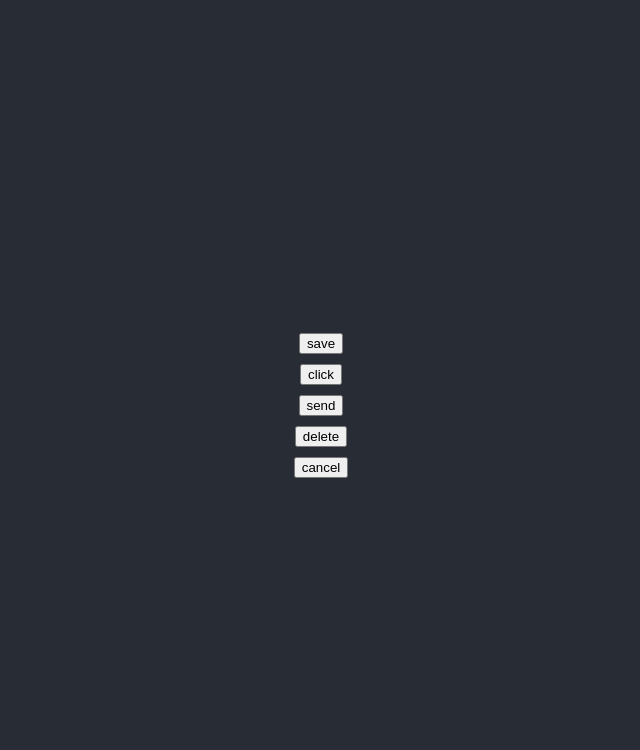
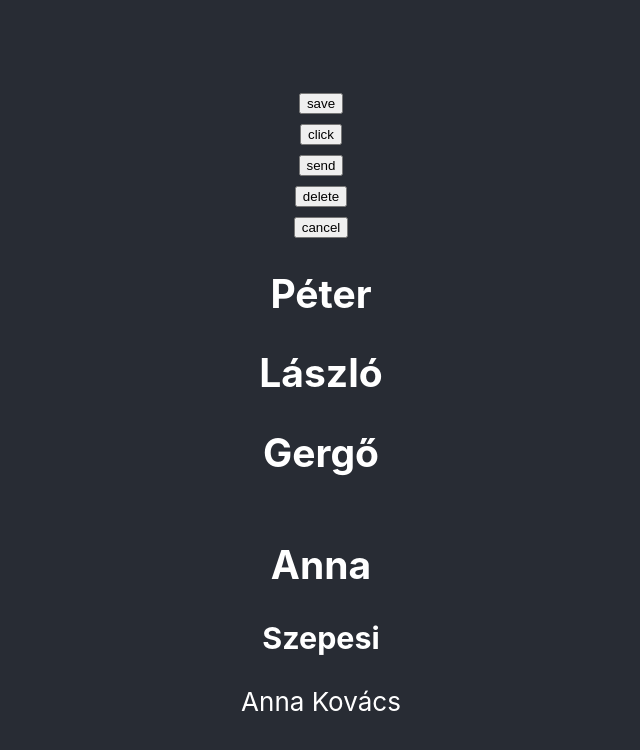
Before and after one commit to dorimusz/react-practice-v2, a React (Create React App) app: page / in a window 1280 px wide. Shown: the top 750 px of the page, without its empty margins (319-959 px from the left). Built offline with nearby package versions, Linux system fonts and the light colour scheme.

Commit message:
destructuring arrays, object construction

```diff
--- a/src/App.js
+++ b/src/App.js
@@ -2,6 +2,10 @@ import './App.css';
 // import Button from './Button';
 import ButtonListFor from './ButtonListFor'
 import ButtonListMap from './ButtonListMap'
+import Profile from './Profile'
+import Profile2 from './Profile2'
+import Profile3 from './Profile3'
+
 
 const buttonText = "I'm a button component which uses a string from another component";
 
@@ -16,6 +20,10 @@ function App() {
         {/* <ButtonListFor text={buttonText} /> */}
         <ButtonListMap text={buttonText} />
 
+        <Profile />
+        <Profile2 />
+        <Profile3 />
+
       </header>
     </div>
   );
--- /dev/null
+++ b/src/Profile.js
@@ -0,0 +1,18 @@
+// _ jelöli, hogy semmilyen paramétert nem fog kapni az arrow function:
+const profile = _ => {
+    const names = ['Péter', 'László', 'Gergő', 'Richárd', 'Tímea'];
+
+    //deconstructuring arrays: változókká tudom alakítani az elemeket a tömbből, tetszőleges nevet tudok adni nekik, ezért nem tudok ugárlni köztük, csak sorban haldani
+    const [peter, laszlo, name3] = names;
+    // const [peter, _, name3] = names; //nem fog működni
+    // const [peter, , name3] = names; //így már okés lesz
+    // const [peter, , , , timea] = names; //így át tudunk ugrani értékeket, ha az utolsóra vagyok kíváncsi
+
+    return <div>
+        <h2>{peter}</h2>
+        <h2>{laszlo}</h2>
+        <h2>{name3}</h2>
+    </div>
+}
+
+export default profile;
--- /dev/null
+++ b/src/Profile2.js
@@ -0,0 +1,20 @@
+const profile2 = () => {
+
+    const user = {
+        firstName: "Anna",
+        lastName: "Szepesi"
+    }
+
+    // const firstName = user.firstName;
+    // const lastName = user.lastName;
+
+    //ugyan azt csinálja, mint a felső kettő, csak ez a destructuring object. itt nem tudok tetszőleges változó nevet adni nekik, csak amilyen kulccsal rendelkezik az objektum, de cserébe tudok ugrálni közöttük, nem kell sorban haladni
+    const { lastName, firstName } = user;
+
+    return <div>
+        <h2>{firstName}</h2>
+        <h3>{lastName}</h3>
+    </div>
+}
+
+export default profile2;
--- /dev/null
+++ b/src/Profile3.js
@@ -0,0 +1,20 @@
+// új objektumok létrehozása példányosítási technikákkal. object construction
+function User(firstName, lastName) {
+    this.firstName = firstName;
+    this.lastName = lastName;
+
+    //Amikor a 16-es sorban szeretnénk returnolni, elég lesz a fullName
+    this.fullName = function () {
+        return `${this.firstName} ${this.lastName}`
+    }
+}
+
+const profile3 = () => {
+    const newUser = new User("Anna", "Kovács")
+    console.log(newUser)
+
+    // return <div>{newUser.firstName} {newUser.lastName}</div>
+    return <div>{newUser.fullName()}</div>
+}
+
+export default profile3;
```
